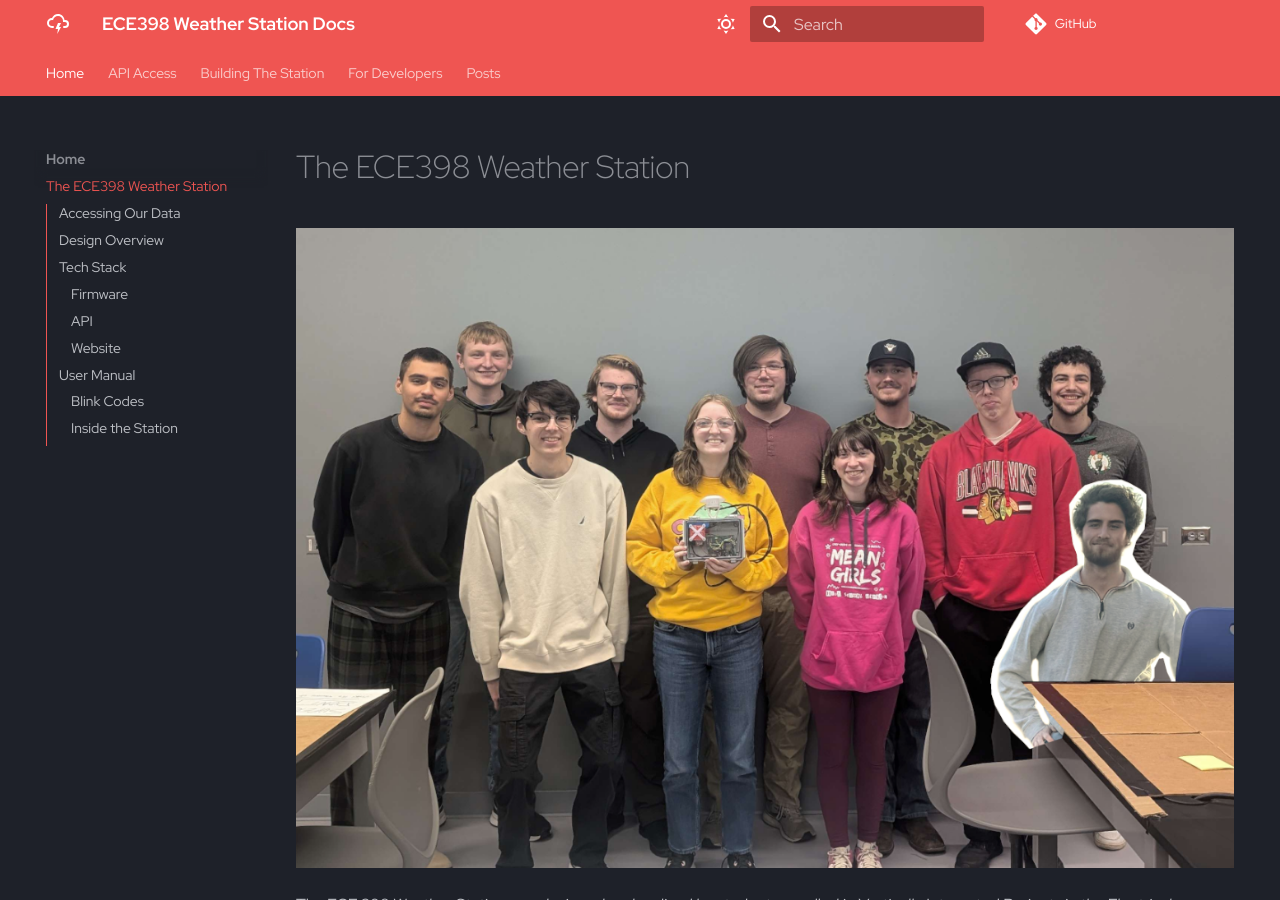
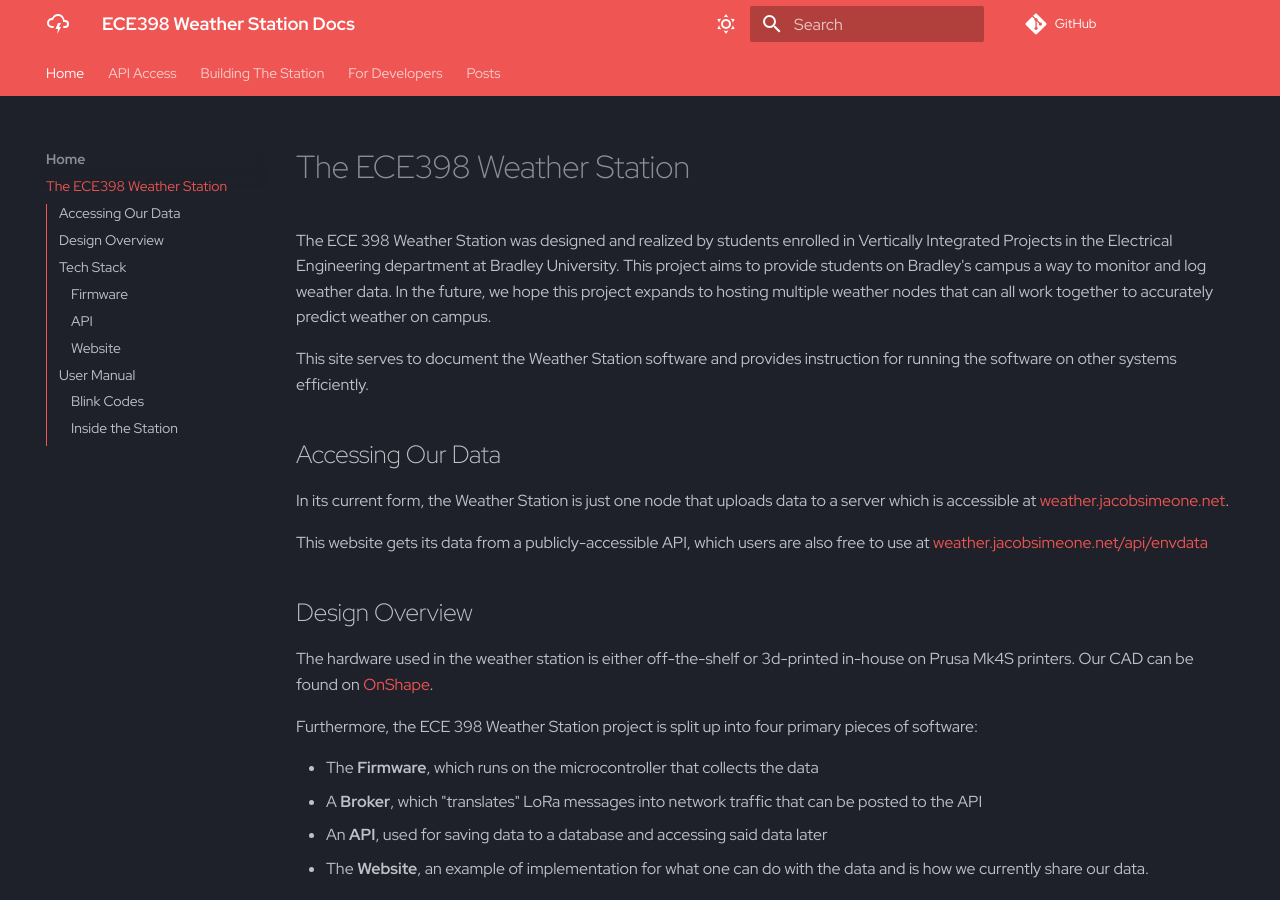
Before and after one commit to ece398-buvip/vip-weather-docs, an MkDocs documentation site: the page built from docs/index.md, in a window 1280 px wide and 900 px high. Built offline with MkDocs 1.6.1 and Material for MkDocs 9.7.7, drawn with Linux system fonts in a browser that asks for light colours; some web fonts are replaced; comment, search, counter and statistics services are not loaded.

Commit message:
Update index.md

```diff
--- a/docs/index.md
+++ b/docs/index.md
@@ -1,5 +1,3 @@
-![](images/ws-cover.png)
-
 The ECE 398 Weather Station was designed and realized by students enrolled in Vertically Integrated Projects in the Electrical Engineering department at Bradley University. This project aims to provide students on Bradley's campus a way to monitor and log weather data. In the future, we hope this project expands to hosting multiple weather nodes that can all work together to accurately predict weather on campus.
 
 This site serves to document the Weather Station software and provides instruction for running the software on other systems efficiently.
```
